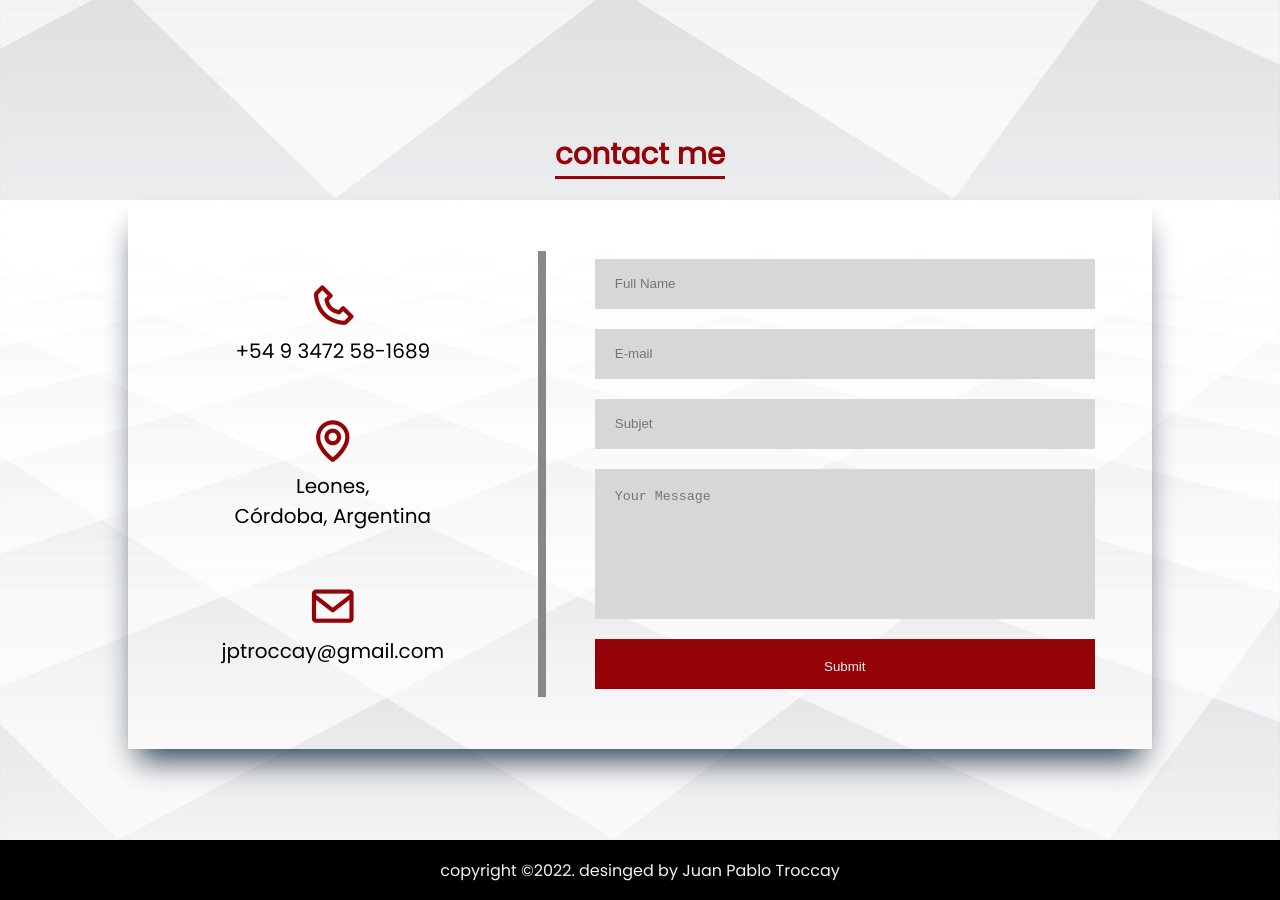
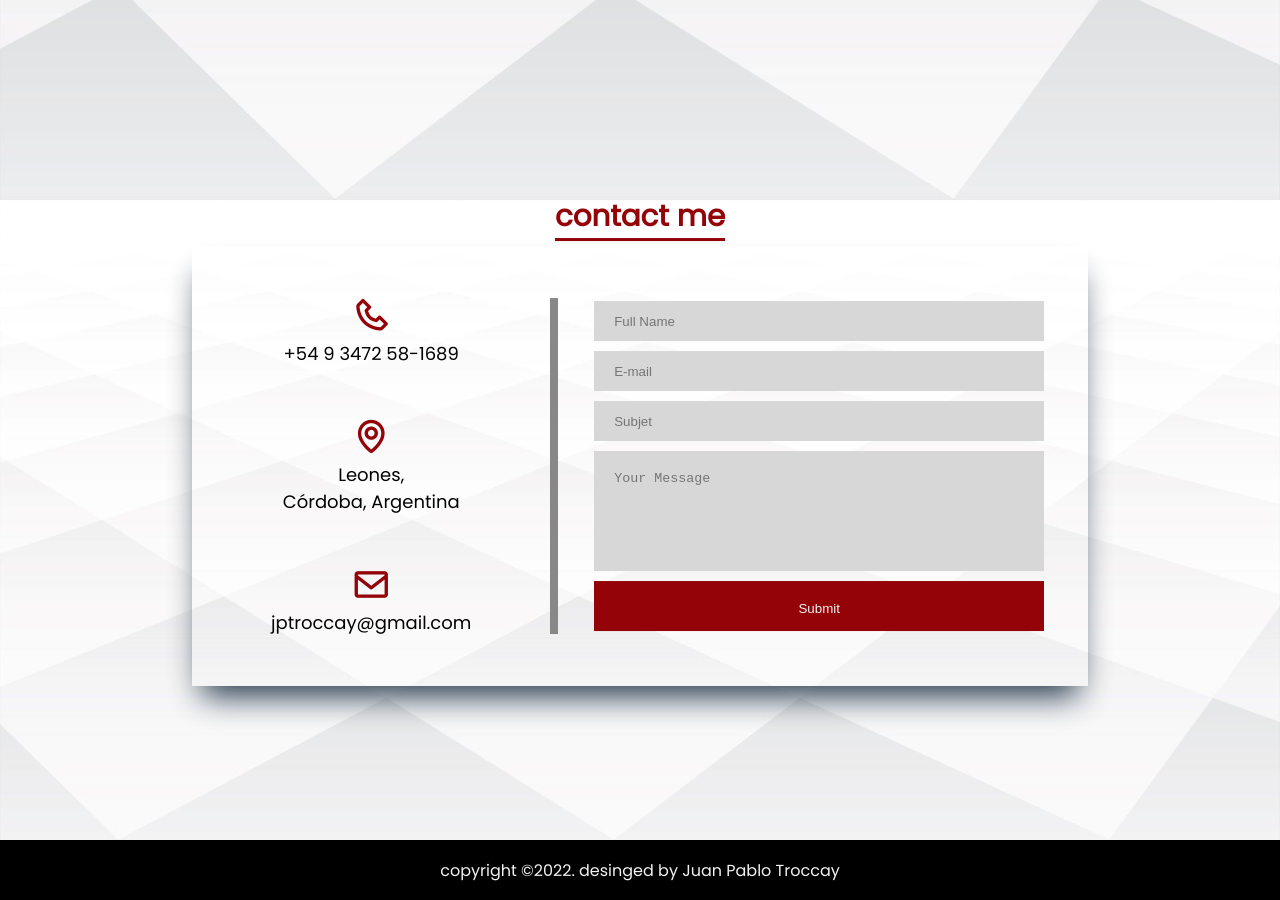
Before and after one commit to jptroccay/jptroccay.github.io, a plain HTML site: page en/index.html in a window 1280 px wide. Shown: the part 2360-3260 px from the top of the page. Drawn offline with nearby package versions, Linux system fonts and the light colour scheme.

Commit message:
styles updated

```diff
--- a/styles/styles.css
+++ b/styles/styles.css
@@ -380,6 +380,8 @@ header {
 
 .contact__container {
     display: flex;
+    align-items: center;
+    justify-content: center;
     flex-wrap: wrap;
     height: 100%;
     width: 60%;
@@ -421,7 +423,7 @@ header {
 }
 
 .contact__tittle h3 {
-    margin-bottom: 20px;
+    margin-bottom: 5px;
     border-bottom: 3px solid var(--color1);
 }
 
@@ -475,12 +477,57 @@ textarea {
 }
 
 @media screen and (max-width: 1600px) {
+
     .about__container {
-        width: 80%;
+        padding: 30px 0px;
+        width: 70%;
+        margin-top: 10px;
     }
 
+    .about__section .about__container .about-img img {
+        height: 400px;
+    }
+
+    .about__texts {
+        width: 50%;
+        margin-left: 50px;
+        font-size: 18px;
+    }
+/* CONTACT START 1600PX */
     .contact__container {
-        width: 80%;
+        width: 70%;
+    }
+
+    .contact__left {
+        width: 40%;
+        font-size: 18px;
+        box-shadow: 10px 0 0px -2px #888;
+    }
+
+    .contact__icon {
+        font-size: 40px;
+    }
+
+
+    .input {
+        padding: 20px;
+        margin: 5px 0;
+        width: 450px;
+        height: 40px;
+    }
+
+    .input__msj {
+        height: 120px;
+    }
+
+    .button {
+        height: 50px;
+    }
+
+    /* TECHNO START */
+
+    .card img {
+        height: 100px;
     }
 }
 
@@ -624,10 +671,6 @@ textarea {
         font-size: 20px;
     }
 
-
-    .card img {
-        height: 100px;
-    }
 }
 
 
```
